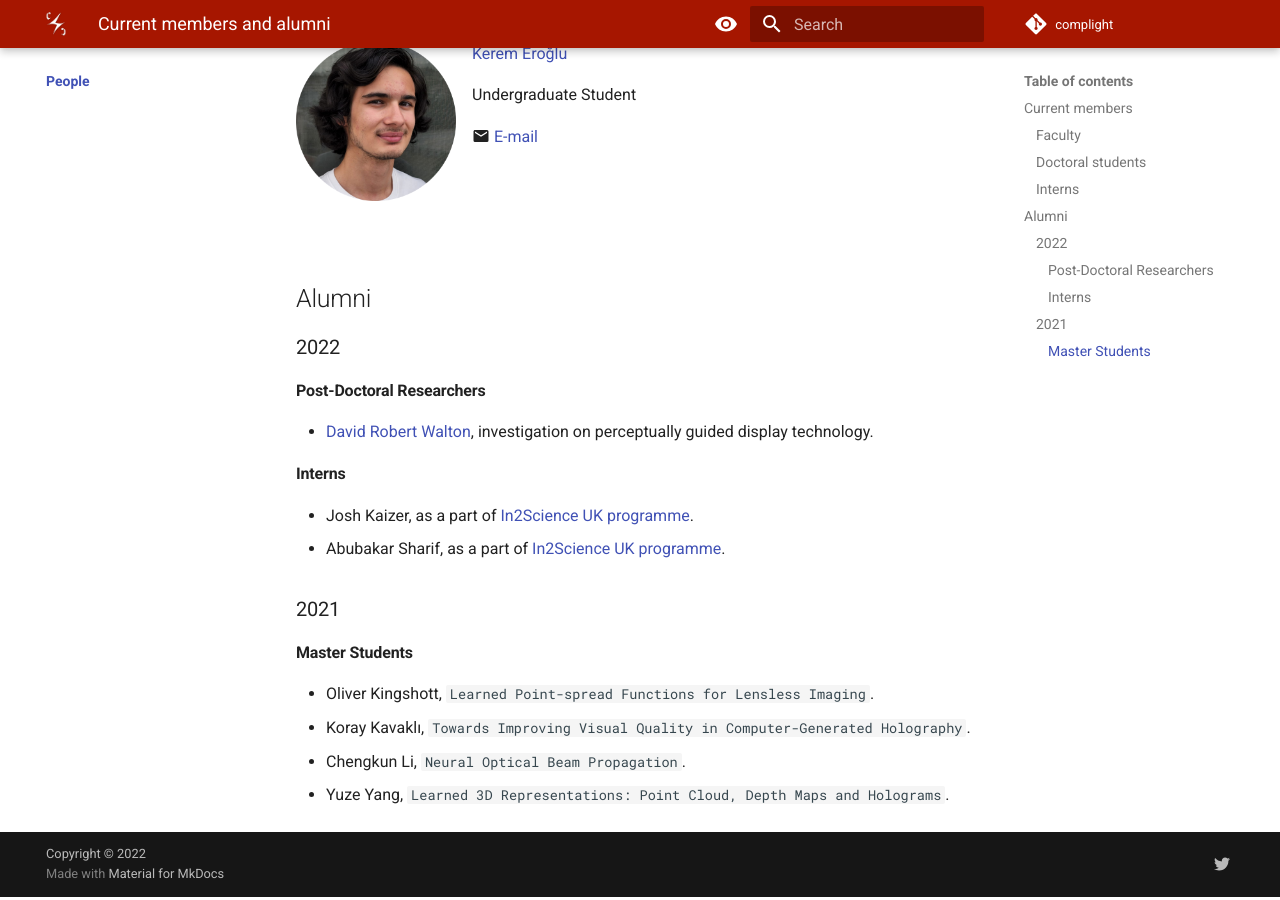
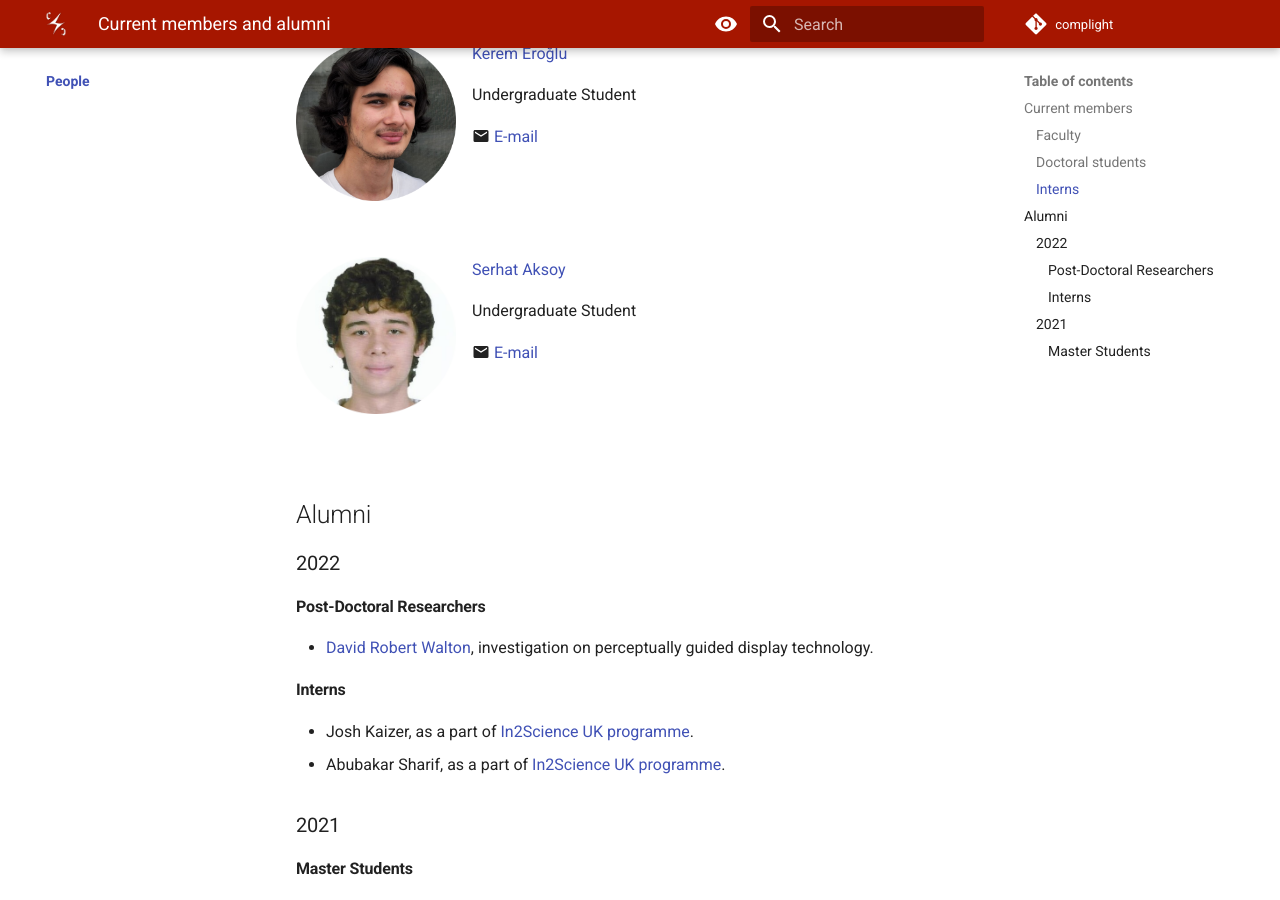
Before and after one commit to complight/complight.github.io, an MkDocs documentation site: the page built from docs/people/index.md, in a window 1280 px wide and 900 px high, scrolled down 2763 px. Built offline with MkDocs 1.6.1 and Material for MkDocs 9.7.7, drawn with Linux system fonts in a browser that asks for light colours.

Commit message:
Updating people's page.

```diff
--- a/docs/people/index.md
+++ b/docs/people/index.md
@@ -145,6 +145,19 @@ Undergraduate Student
 <br clear="left"/>
 
 
+<div style="float: left; height:200px;" class="boxed">
+<img align='left' src="../people/serhat_aksoy.png" width="160" alt/>
+</div>
+[Serhat Aksoy](https://tr.linkedin.com/in/serhat-aksoy)
+
+Undergraduate Student
+
+:material-email: [E-mail](mailto:aksoyse19@itu.edu.tr)
+
+<br clear="left"/>
+
+
+
 ## Alumni
 
 ### 2022
```
Also changed, not shown: docs/people/serhat_aksoy.png (added).
